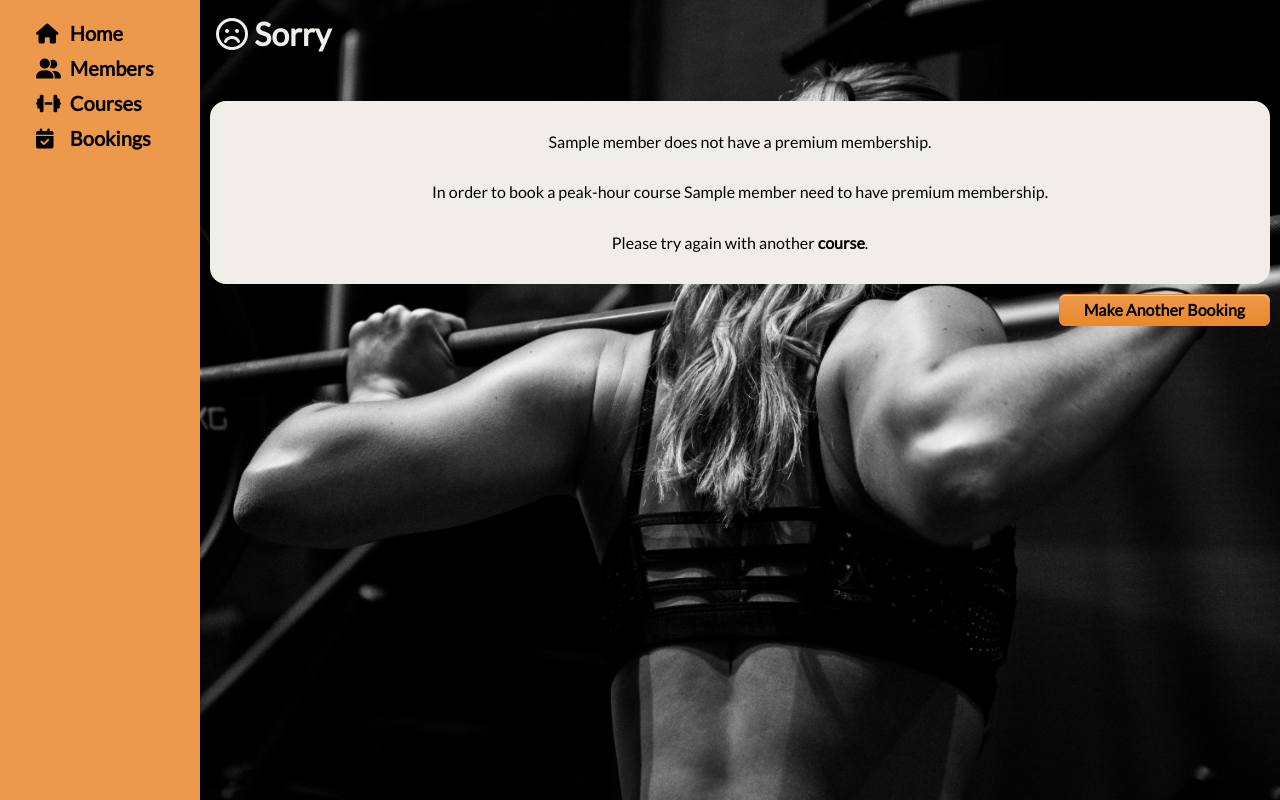
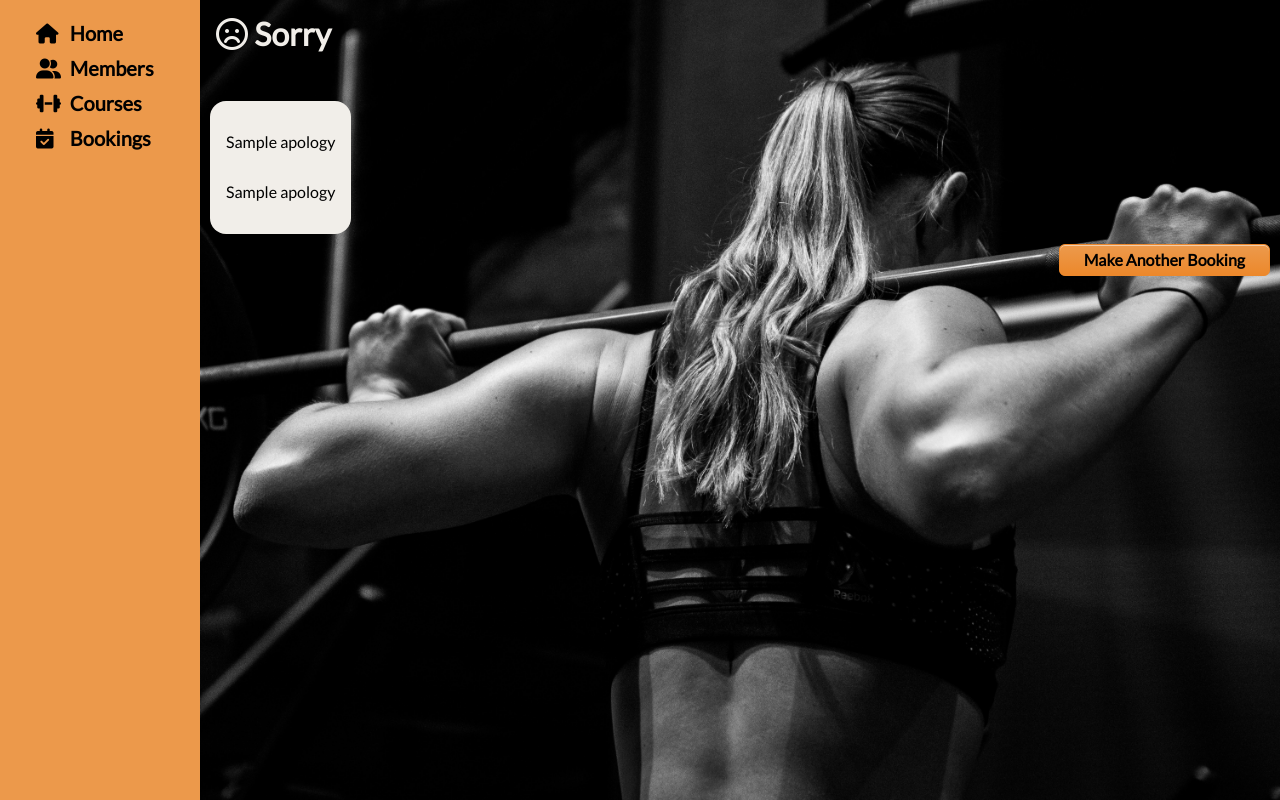
Before and after one commit to Cetins/gymmy, a Flask app: template templates/bookings/apology.html in a window 1280 px wide. Run offline with Flask 2, Linux system fonts and the light colour scheme; the template is opened without the code that fills it: most values are stand-ins (such as "Sample title", 1, 10 or a date in 2020); some libraries are stand-ins or nearby versions.

Commit message:
apology page reconsturcted for dynamic response

```diff
--- a/templates/bookings/apology.html
+++ b/templates/bookings/apology.html
@@ -7,10 +7,9 @@
 </header>
 
 <article class="container">
-    <div class="box">
-        <p>{{ member.name }} does not have a premium membership.</p>
-        <p>In order to book a peak-hour course {{ member.name }} need to have premium membership.</p>
-        <p>Please try again with another <a href="/courses">course</a>.</p>
+    <div class="form-box">
+        <p>{{ apology[0]}}</p>
+        <p>{{ apology[1]}}</p>
     </div>
 </article>
 <footer class="footer">
```
Also changed, not shown: controllers/booking_controller.py (+11 -1 lines).
